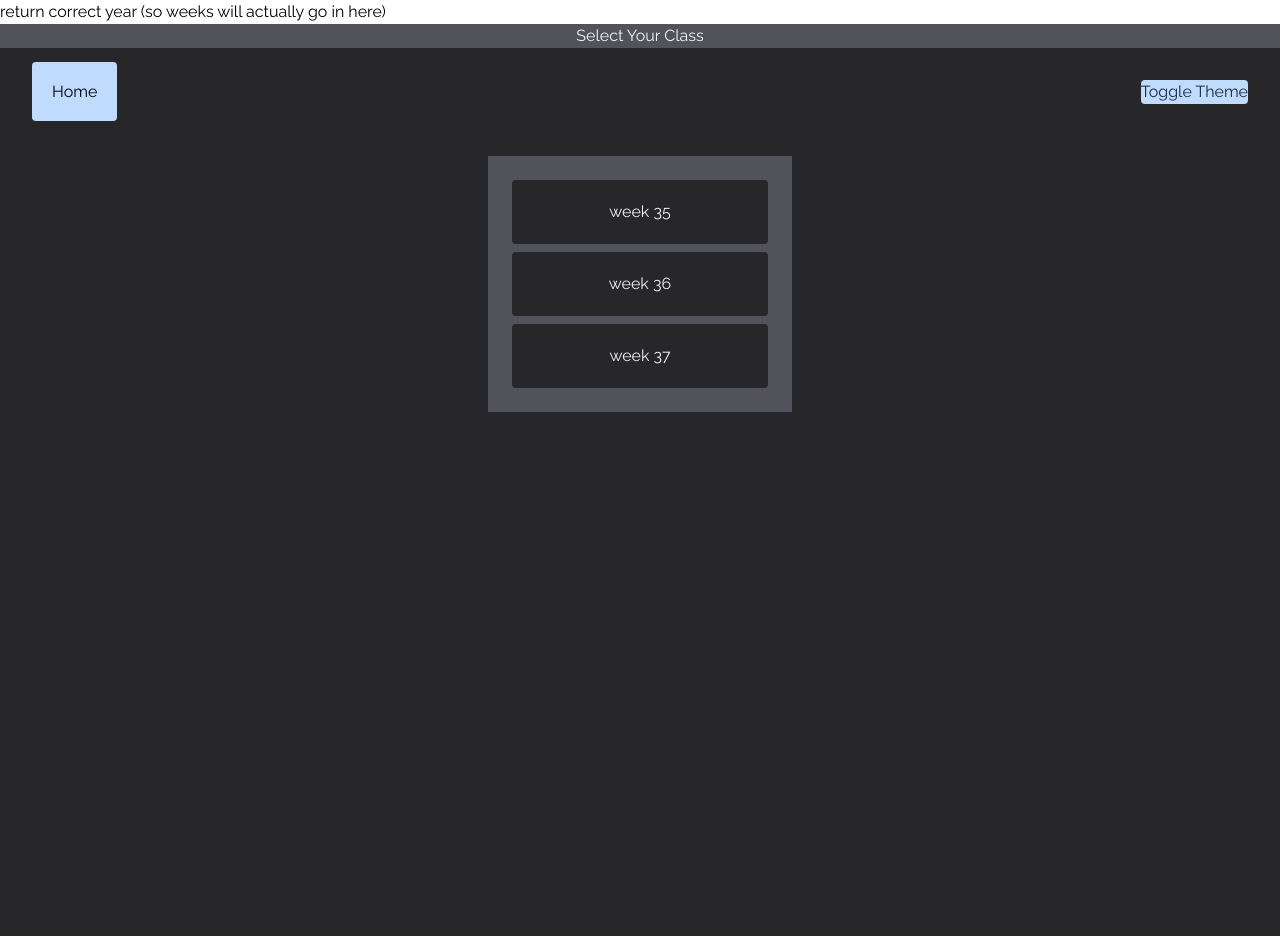
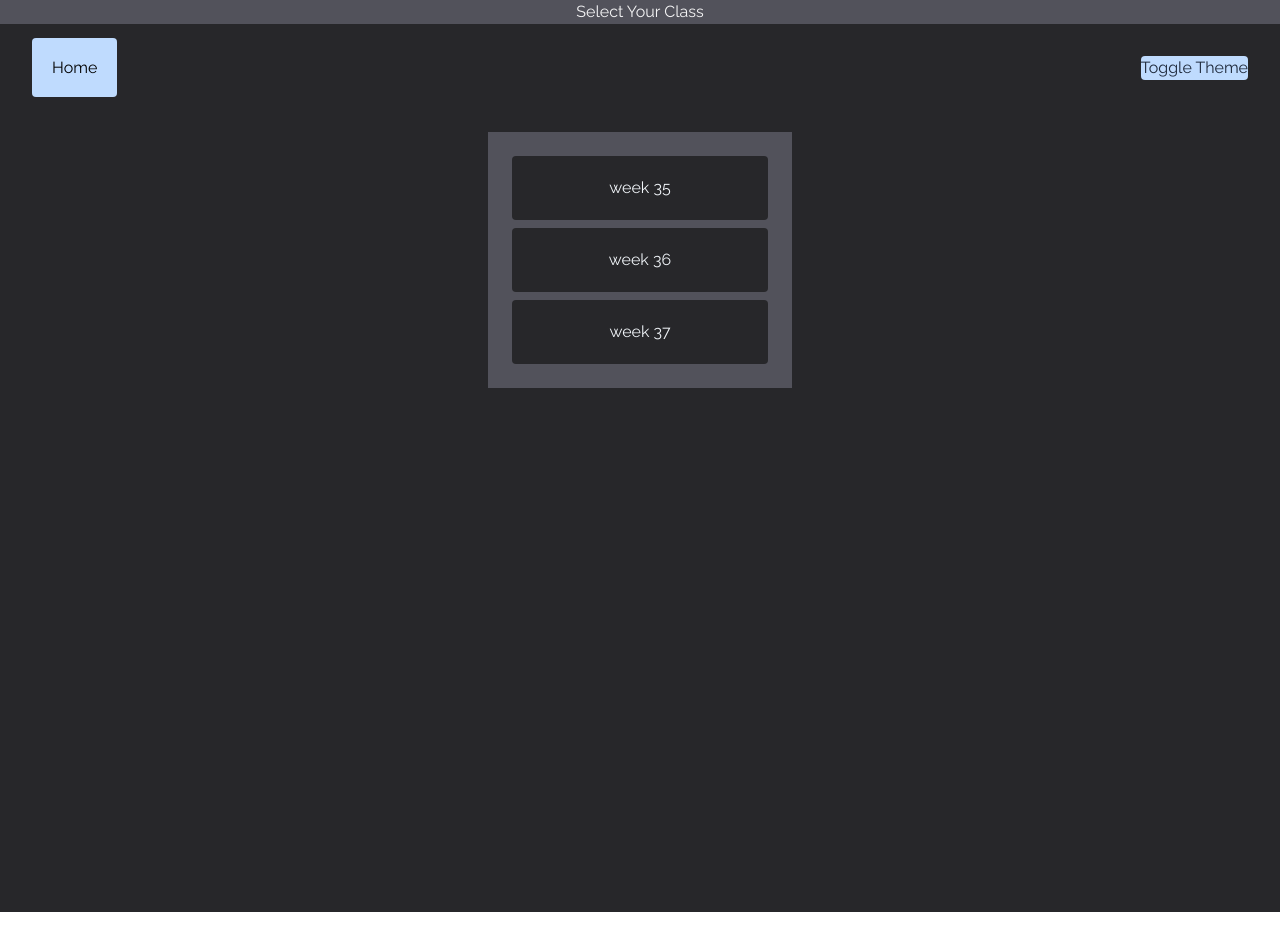
Before and after one commit to Edward-Stalley/Flashcard-App-2022-Version-2.0, a Next.js app in the folder client/: page /Classes/Year/2022 in a window 1280 px wide. After the commit the page ends 912 px from the top, so only its background shows below. Built offline with nearby package versions, Linux system fonts and the light colour scheme.

Commit message:
Deployment fixes
Page Not Found on Deployment

```diff
--- a/client/pages/Classes/Year/[year].tsx
+++ b/client/pages/Classes/Year/[year].tsx
@@ -6,7 +6,6 @@ import HomeButton from "../../../Components/HomeButton";
 export default function WeekSelection() {
   return (
     <div>
-      <p>return correct year (so weeks will actually go in here)</p>
       <div>
         <Header pageHeader="Select Your Class" />
         <div className="flex items-center  justify-between bg-slate-200 dark:bg-bd-1 p-4 ">
--- a/client/pages/index.tsx
+++ b/client/pages/index.tsx
@@ -26,7 +26,7 @@ export default function Home() {
         <div className="bg-slate-400 h-fit w-96 p-5 grid dark:bg-zinc-600 ">
           <Link
             className="hover:bg-blue-100 bg-blue-200 p-5 text-center m-1 dark:bg-zinc-800 dark:text-zinc-100 dark:hover:bg-zinc-700 "
-            href={"/Classes"}
+            href={"./Classes"}
           >
             Classes
           </Link>
```
